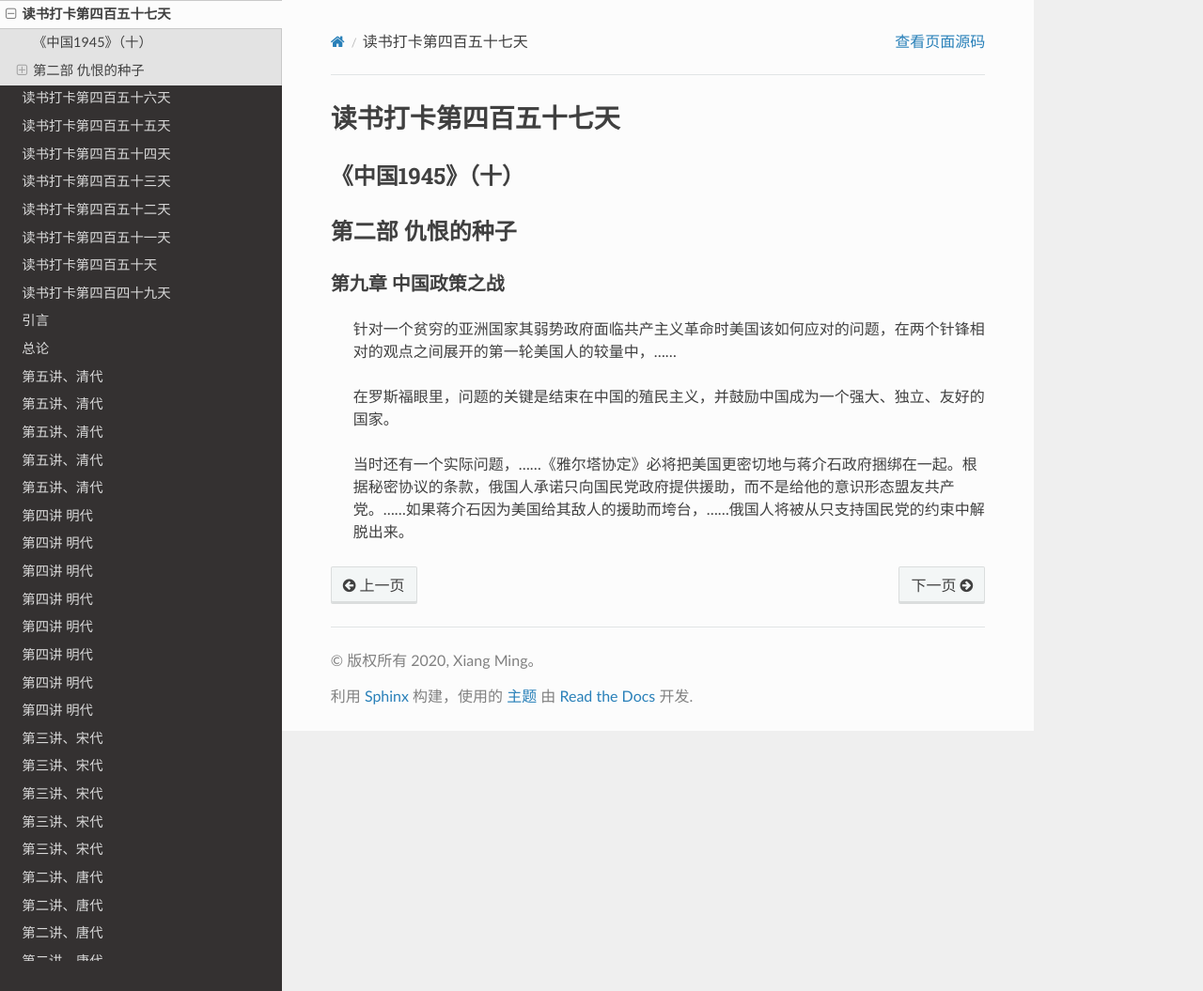
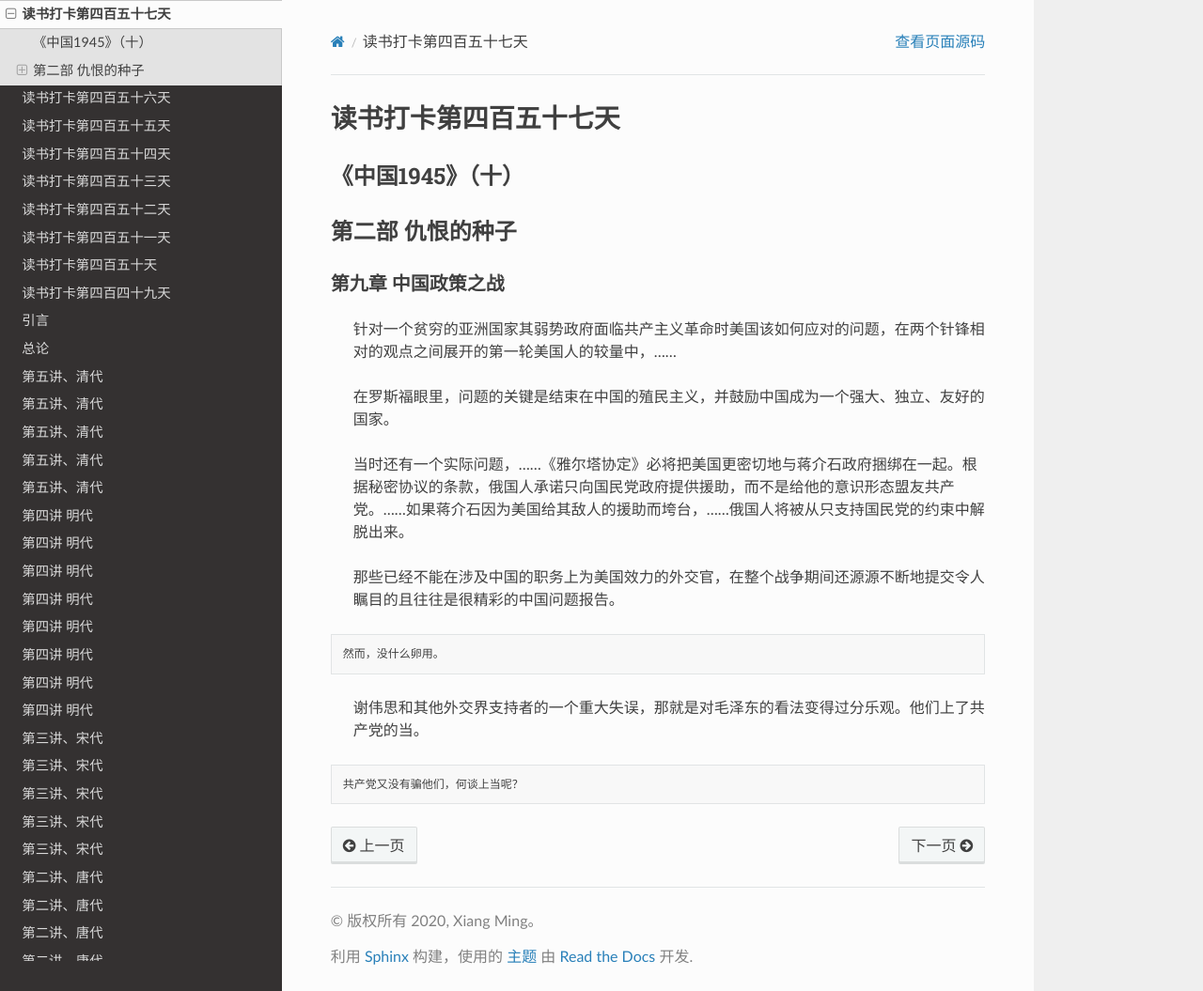
Before and after one commit to xiangming1975/reading, a Sphinx documentation site: the page built from source/2021-10-26.md, in a window 1280 px wide and 1055 px high. Shown: the whole window at 94% size. Built offline with Sphinx 7.4.7 and the Read the Docs theme 2.0.0, drawn with Linux system fonts in a browser that asks for light colours.

Commit message:
中国1945

````diff
--- a/source/2021-10-26.md
+++ b/source/2021-10-26.md
@@ -9,4 +9,12 @@
 
 > 当时还有一个实际问题，……《雅尔塔协定》必将把美国更密切地与蒋介石政府捆绑在一起。根据秘密协议的条款，俄国人承诺只向国民党政府提供援助，而不是给他的意识形态盟友共产党。……如果蒋介石因为美国给其敌人的援助而垮台，……俄国人将被从只支持国民党的约束中解脱出来。
 
+> 那些已经不能在涉及中国的职务上为美国效力的外交官，在整个战争期间还源源不断地提交令人瞩目的且往往是很精彩的中国问题报告。
+```
+然而，没什么卵用。
+```
+> 谢伟思和其他外交界支持者的一个重大失误，那就是对毛泽东的看法变得过分乐观。他们上了共产党的当。
+```
+共产党又没有骗他们，何谈上当呢？
+```
 >
````
Also changed, not shown: source/2021-10-25.md (+3 -2 lines).
